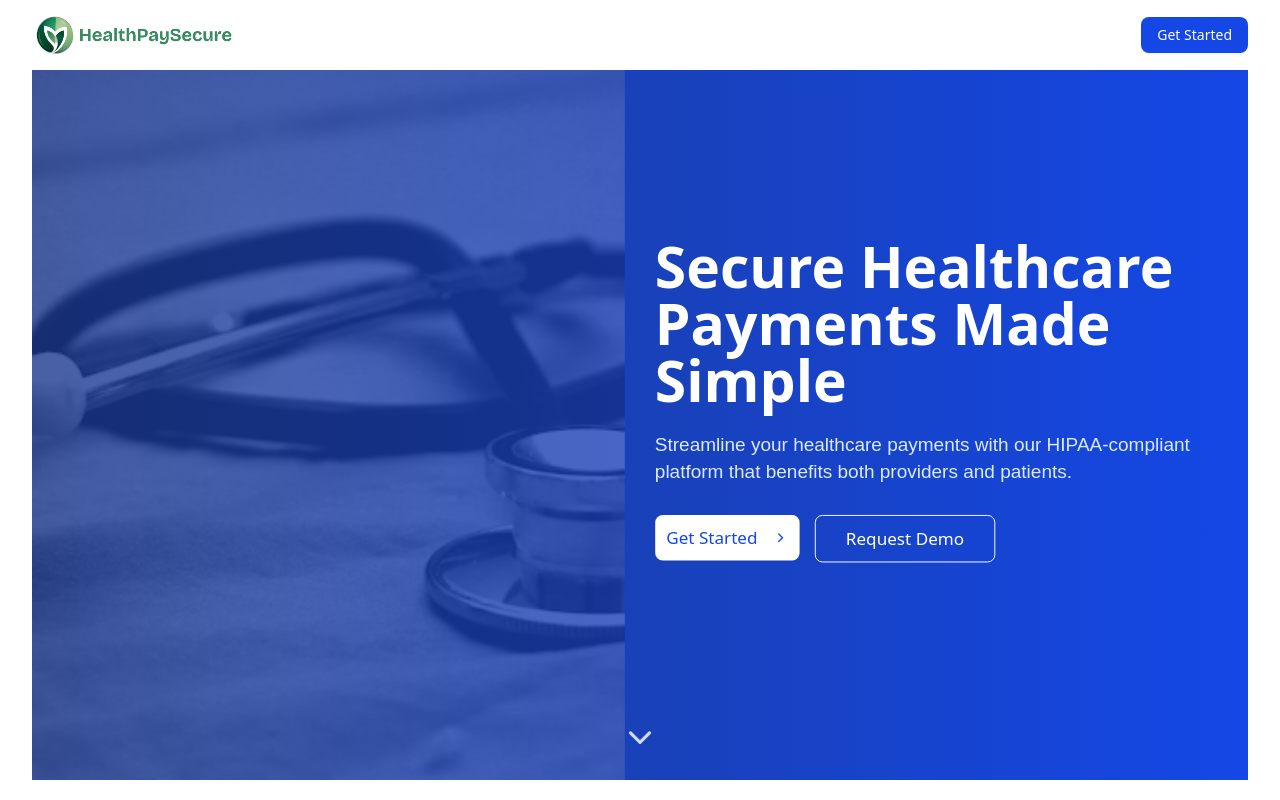
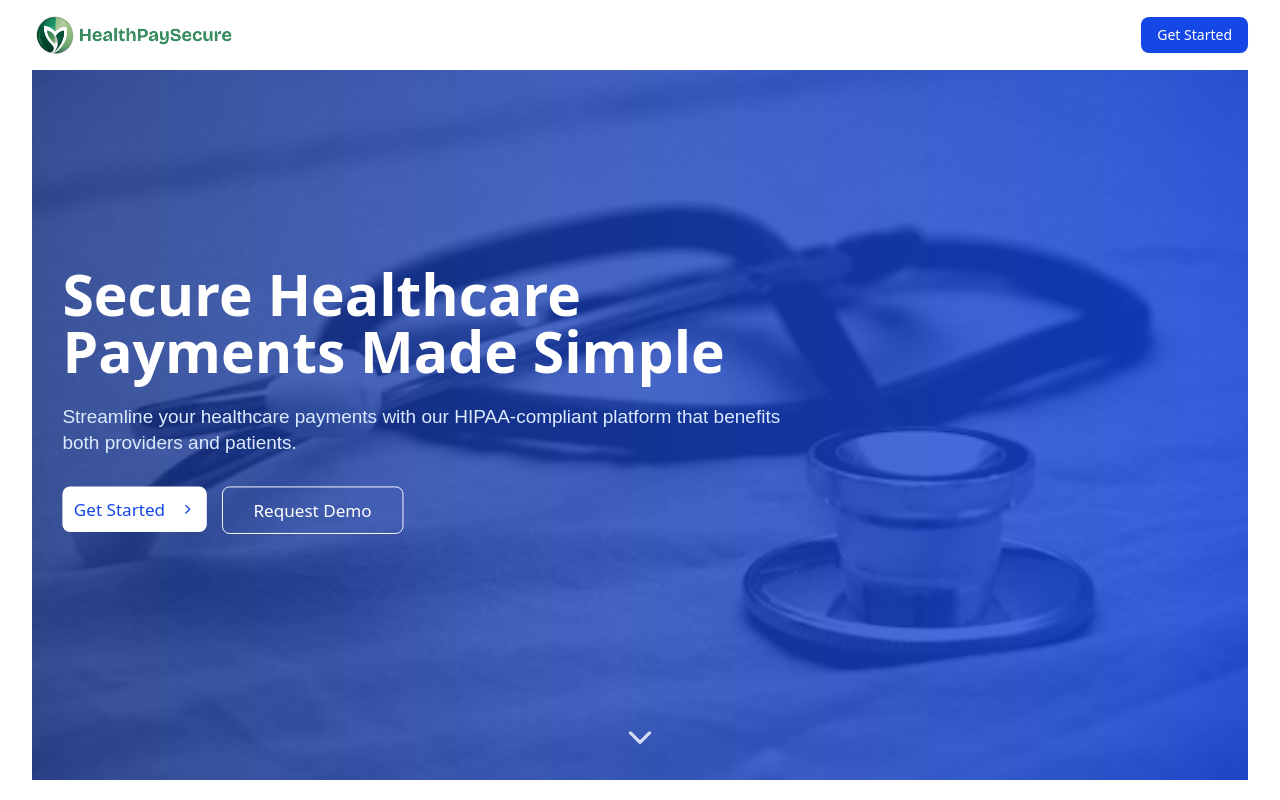
Before and after one commit to khadka27/product, a Next.js app: page / in a window 1280 px wide. Shown: the top 800 px of the page. Built offline with nearby package versions, Linux system fonts and the light colour scheme.

Commit message:
Add unoptimized prop to Image components for improved performance

```diff
--- a/src/app/page.tsx
+++ b/src/app/page.tsx
@@ -645,7 +645,7 @@ export default function Home() {
         style={{ opacity, scale }}
         className="relative h-screen flex items-center overflow-hidden bg-gradient-to-r from-blue-900 to-blue-700"
       >
-        <div className="relative w-full h-full">
+        <div className="absolute inset-0 z-0">
           <Image
             src="/images/healthcare-hero.jpg"
             alt="Healthcare professional with patient"
@@ -653,6 +653,7 @@ export default function Home() {
             priority
             quality={90}
             unoptimized
+
             className="object-cover opacity-20"
           />
         </div>
@@ -719,6 +720,8 @@ export default function Home() {
                   alt={`Partner logo ${index}`}
                   width={120}
                   height={60}
+                  unoptimized
+
                   className="opacity-70 grayscale hover:grayscale-0 hover:opacity-100 transition-all"
                 />
               </div>
@@ -932,6 +935,8 @@ export default function Home() {
                 alt="HealthPaySecure platform interface"
                 width={600}
                 height={450}
+                unoptimized
+
                 className="w-full"
               />
             </motion.div>
@@ -1022,6 +1027,8 @@ export default function Home() {
                   alt="HealthPaySecure dashboard"
                   width={600}
                   height={400}
+                  unoptimized
+
                   className="w-full rounded-lg"
                 />
               </div>
--- a/src/components/Footer.tsx
+++ b/src/components/Footer.tsx
@@ -27,6 +27,7 @@ const Footer = () => {
                 alt="HealthPaySecure"
                 width={300}
                 height={300}
+                unoptimized
               />
             </Link>
             <p className="text-gray-400 mb-6 pr-8">
--- a/src/components/Header.tsx
+++ b/src/components/Header.tsx
@@ -35,6 +35,7 @@ const Navbar: React.FC<NavbarProps> = ({ isScrolled }) => {
               className="object-contain"
               width={200}
               height={200}
+              unoptimized
             />
           </Link>
 
```
